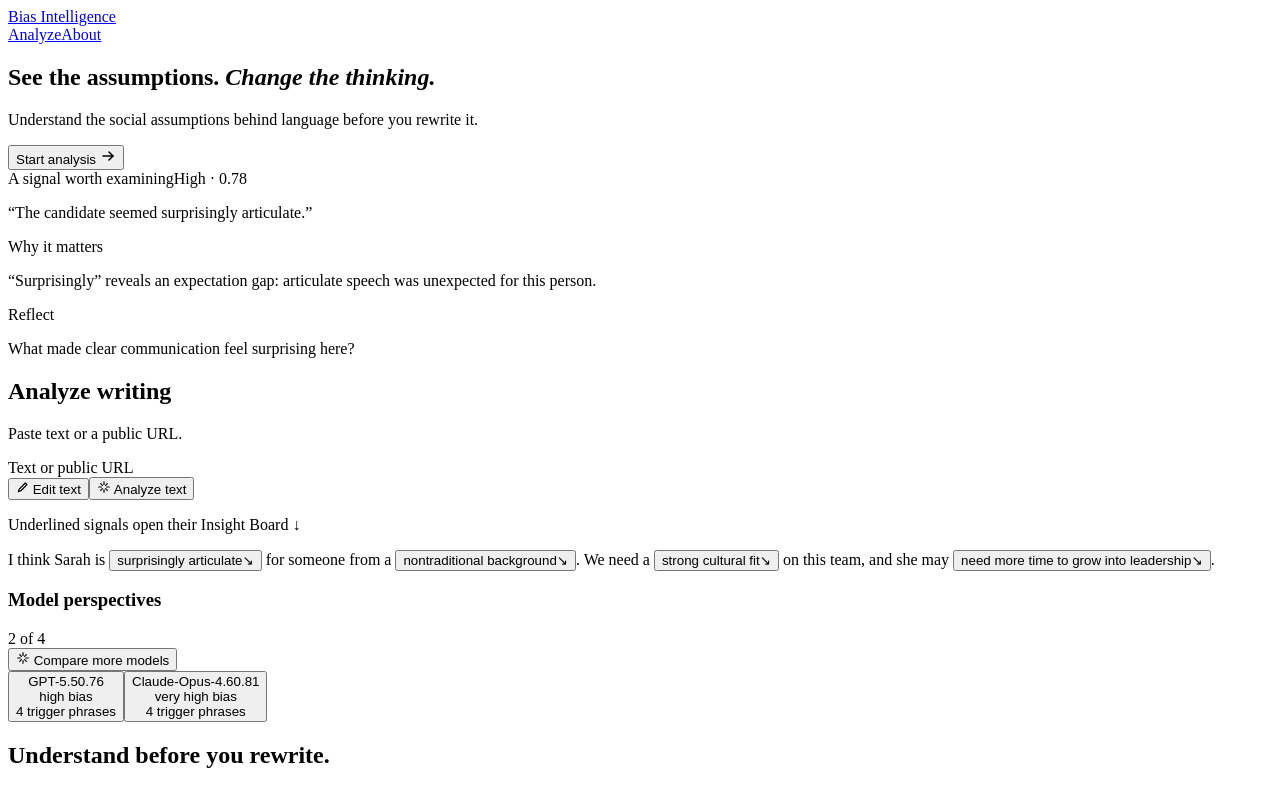
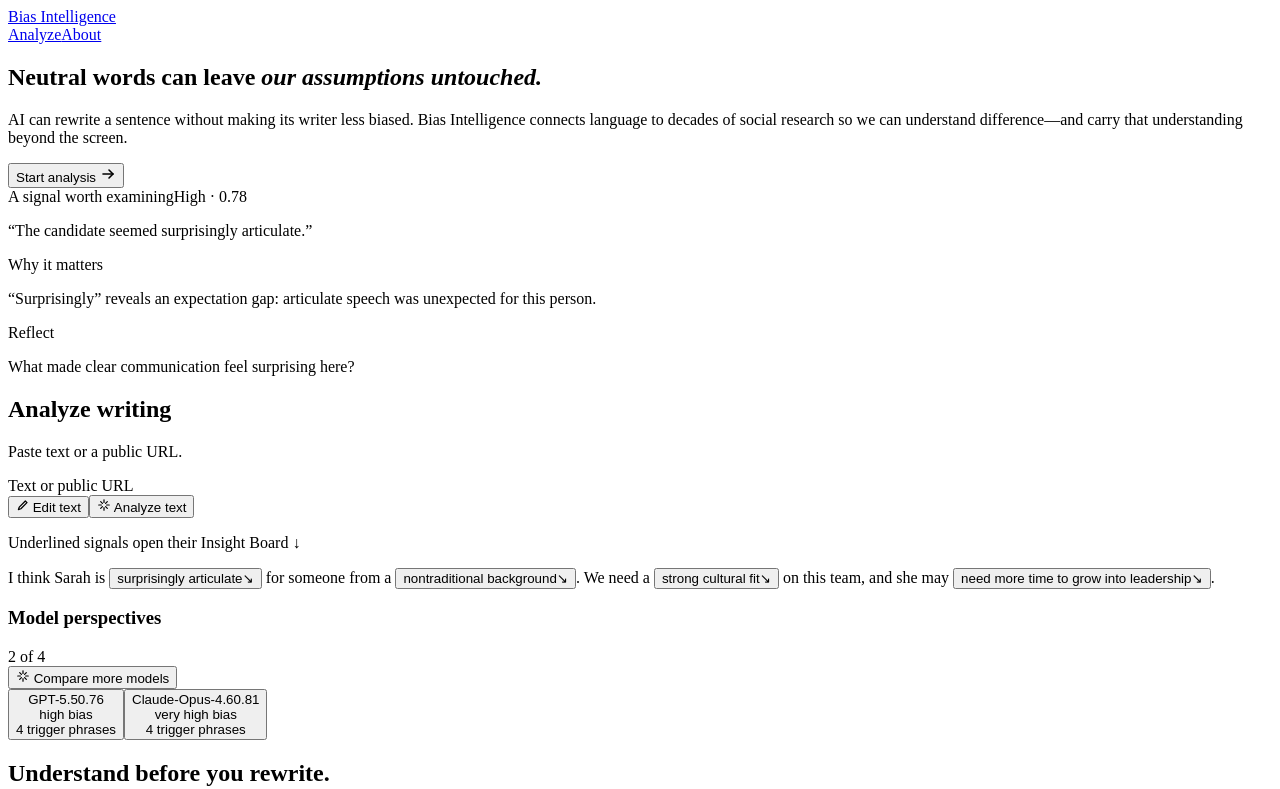
Before and after one commit to Sbboss/Latimer_hatalab, a React (Vite) app in the folder frontend/: page / in a window 1280 px wide. Shown: the top 789 px of the page. Built offline with nearby package versions, Linux system fonts and the light colour scheme; no server answers; the HTML template or start-up script is replaced by a standard one.

Commit message:
Center homepage on learning beyond neutral language

```diff
--- a/frontend/src/components/Hero.tsx
+++ b/frontend/src/components/Hero.tsx
@@ -10,11 +10,13 @@ export function Hero({ onAnalyze }: Props) {
       <div className="container hero-grid">
         <div>
           <h1>
-            See the assumptions. <em>Change the thinking.</em>
+            Neutral words can leave <em>our assumptions untouched.</em>
           </h1>
 
           <p className="hero-sub">
-            Understand the social assumptions behind language before you rewrite it.
+            AI can rewrite a sentence without making its writer less biased. Bias
+            Intelligence connects language to decades of social research so we can
+            understand difference—and carry that understanding beyond the screen.
           </p>
 
           <div className="hero-cta">
```
Also changed, not shown: 1 other file (tests, documents, lock files or other folders).
